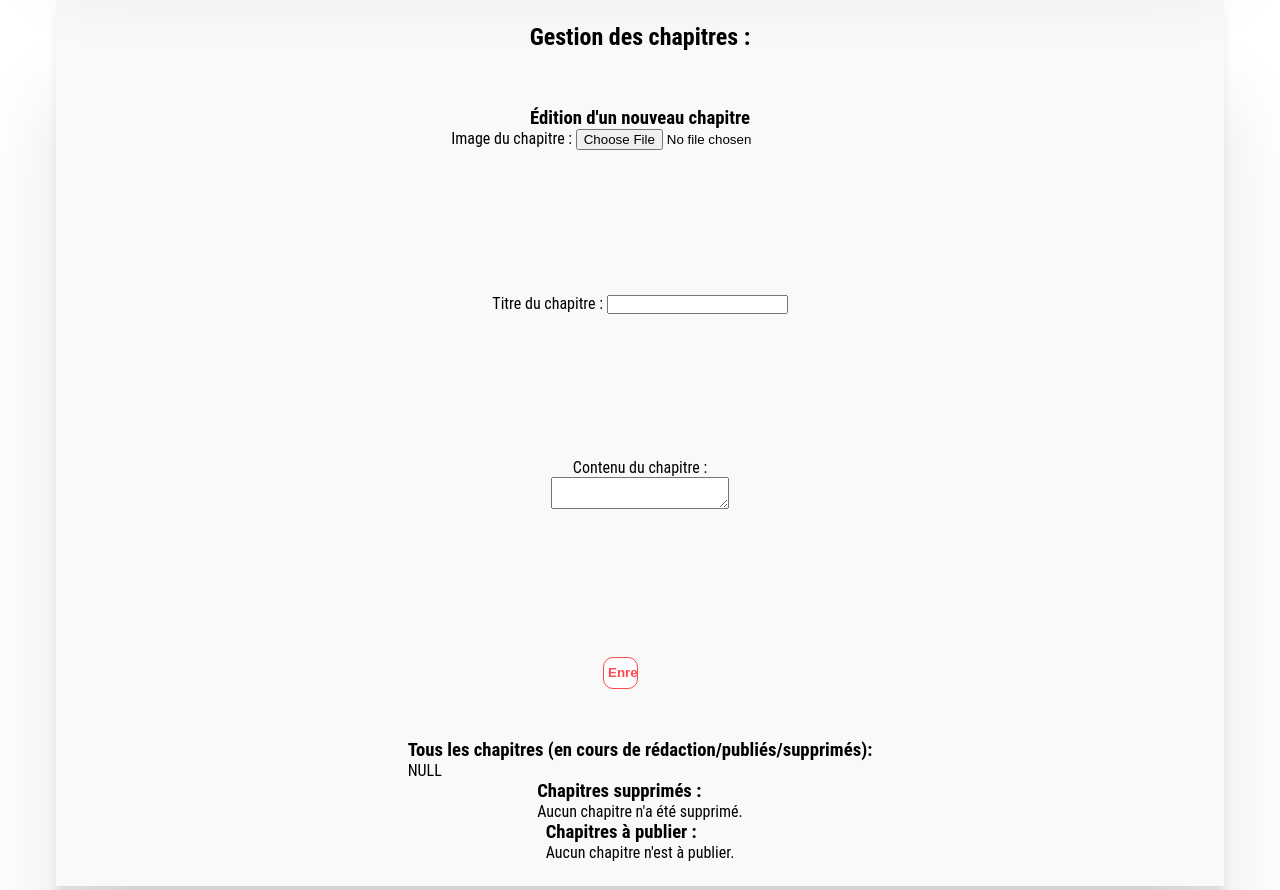
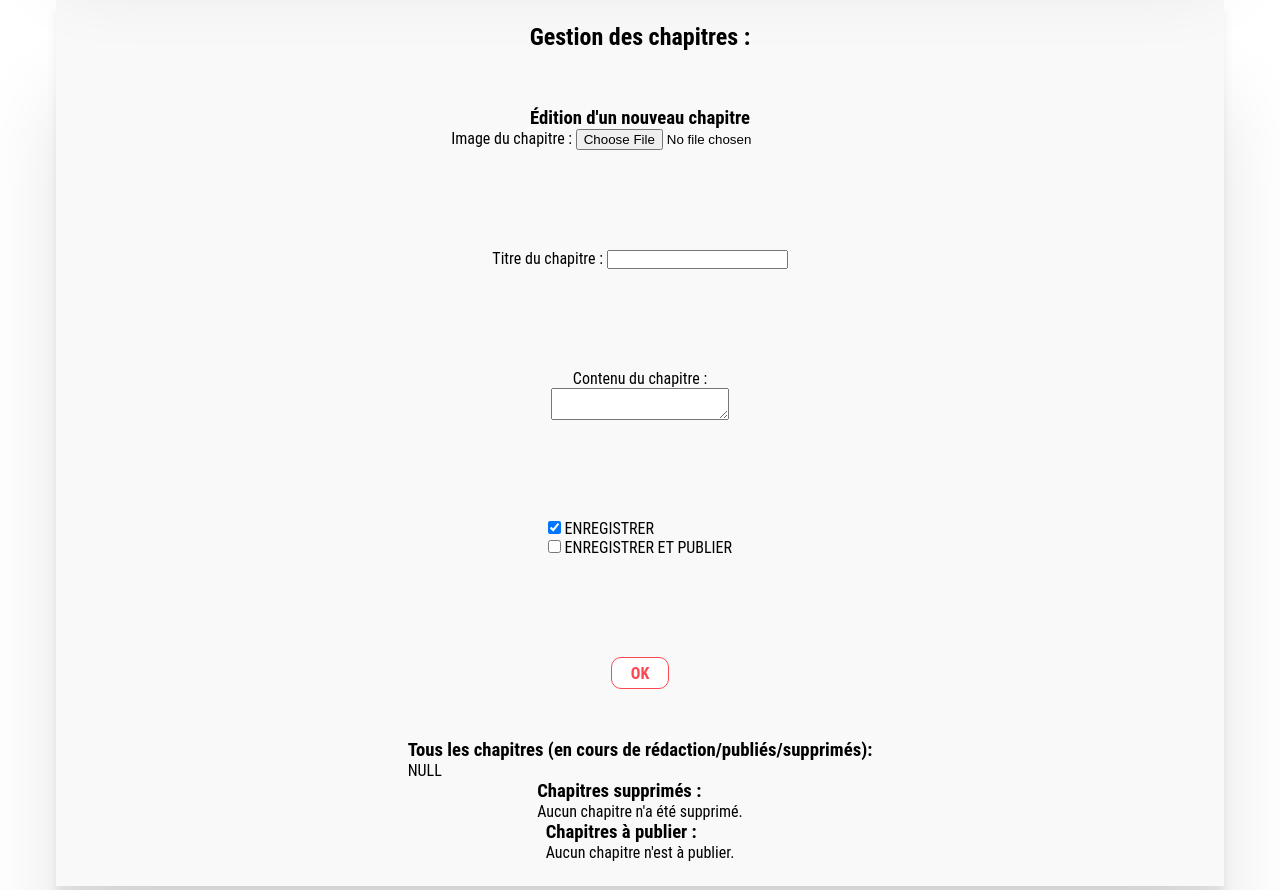
Before and after one commit to JulienDallaSanta/openclassrooms-devwebjunior-p4-blog-ecrivain, a PHP site: the page made by Views/admin.php in a window 1280 px wide. Shown: the part 790-1680 px from the top of the page. Run offline with PHP 8.4, Linux system fonts and the light colour scheme; the template is opened without the code that fills it, so the values that code supplies are empty; some libraries are stand-ins or nearby versions.

Commit message:
add checkboxes & a submit button

```diff
--- a/Views/admin.php
+++ b/Views/admin.php
@@ -102,8 +102,18 @@
                         <label for="chapterContent">Contenu du chapitre :</label>
                         <textarea id="chapterContent" name="content" class="tinymce form-control"></textarea>
                     </div>
-                    <div class="form-group" id='chapterSubmitDiv'>
-                        <input id="chapterSubmit" type="submit" name="submit" class="formSubmit" value="Enregistrer" />
+                    <div class="form-group" id='saveAndPublishDiv'>
+                        <div>
+                            <input type="checkbox" id="save" name="save"checked>
+                            <label for="save">ENREGISTRER</label>
+                        </div>
+                        <div>
+                            <input type="checkbox" id="saveAndPublish" name="saveAndPublish">
+                            <label for="saveAndPublish">ENREGISTRER ET PUBLIER</label>
+                        </div>
+                    </div>
+                    <div class="form-group" id='createChapterSubmitDiv'>
+                        <span id="createChapterSubmit">OK</span>
                     </div>
                 </form>
             </div>
@@ -188,7 +198,7 @@
                                 <em> le <span class="dateOfPublish"><?= $reportedComment['creation_date']; ?></span></em>
                             </p>
                             <p class="comment"><?php echo nl2br(htmlspecialchars($reportedComment['content'])); ?></p>
-                            <div class="unreportOrdelete">
+                            <div class="unreportOrDelete">
                                 <a class="unreport">Annuler le signalement</a>
                                 <a class="deleteComment">Supprimer le commentaire</a>
                             </div>
```
